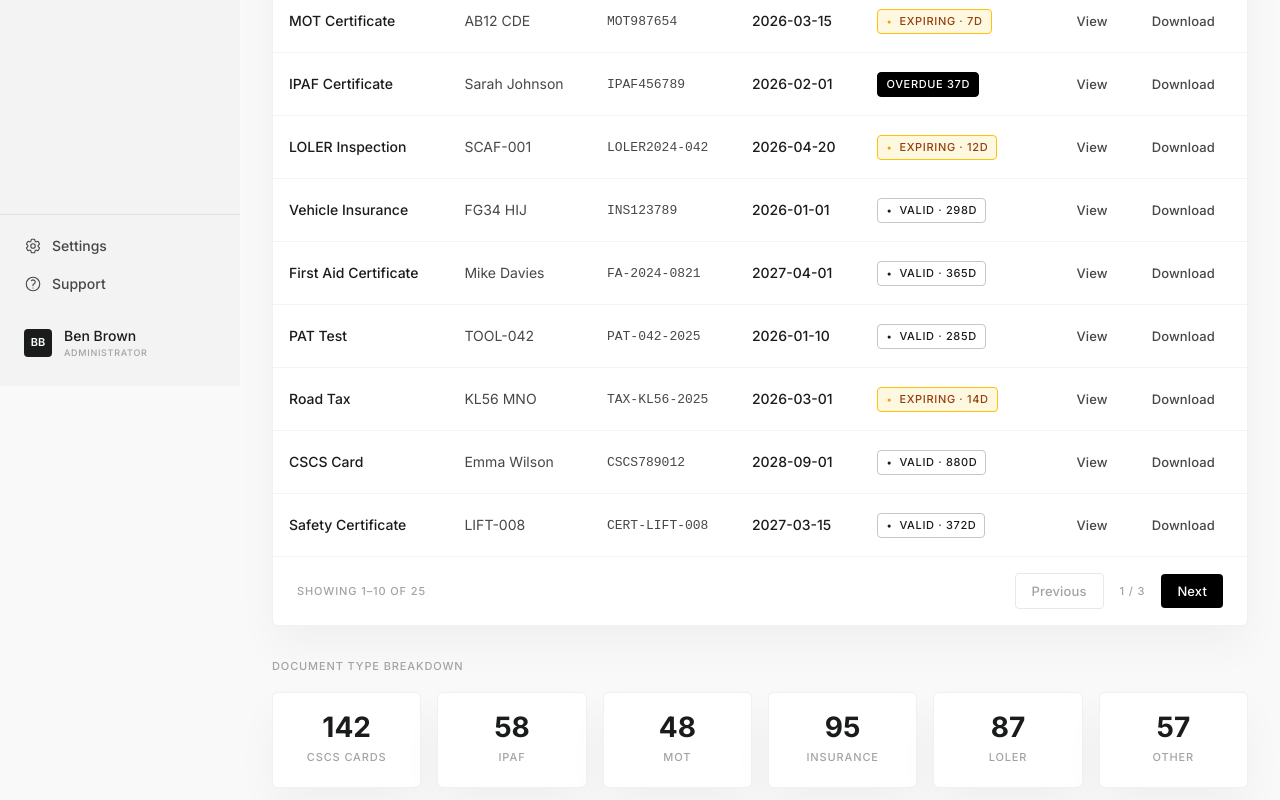
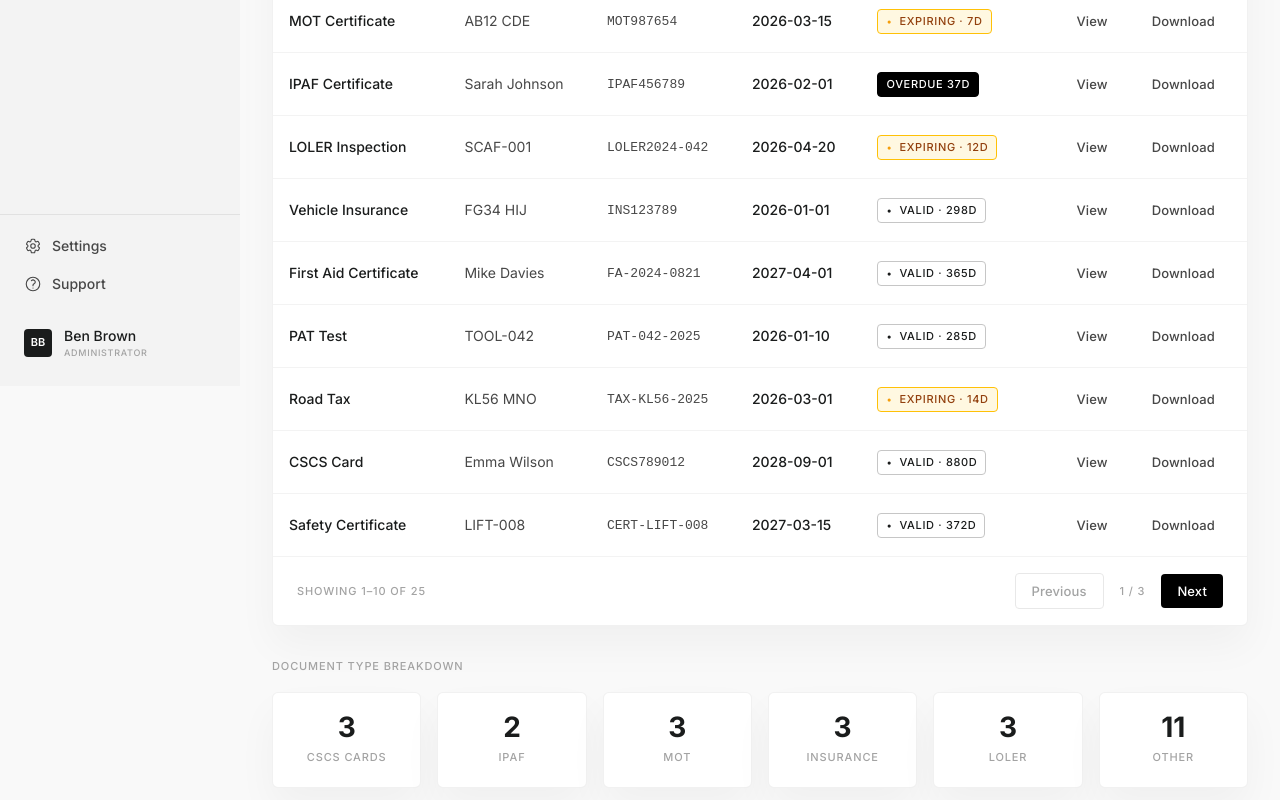
Before and after one commit to benjamingbrown064/hatsafe, a Next.js app: page /documents in a window 1280 px wide. Shown: the part 414-1214 px from the top of the page. Built offline with nearby package versions, Linux system fonts and the light colour scheme.

Commit message:
fix: documents breakdown tiles calculated from real data, not hardcoded

```diff
--- a/app/documents/page.tsx
+++ b/app/documents/page.tsx
@@ -34,13 +34,25 @@ const ALL_DOCUMENTS = [
 ];
 
 const PER_PAGE = 10;
+
+// Derive breakdown counts from actual data
+function countByKeyword(keyword: string) {
+  return ALL_DOCUMENTS.filter(d =>
+    d.title.toLowerCase().includes(keyword.toLowerCase())
+  ).length;
+}
+
 const breakdown = [
-  { name: 'CSCS CARDS', count: 142 },
-  { name: 'IPAF',        count: 58 },
-  { name: 'MOT',         count: 48 },
-  { name: 'INSURANCE',   count: 95 },
-  { name: 'LOLER',       count: 87 },
-  { name: 'OTHER',       count: 57 },
+  { name: 'CSCS CARDS', count: countByKeyword('cscs') },
+  { name: 'IPAF',        count: countByKeyword('ipaf') },
+  { name: 'MOT',         count: countByKeyword('mot') },
+  { name: 'INSURANCE',   count: countByKeyword('insurance') },
+  { name: 'LOLER',       count: countByKeyword('loler') },
+  { name: 'OTHER',       count: ALL_DOCUMENTS.filter(d =>
+      !['cscs','ipaf','mot','insurance','loler'].some(k =>
+        d.title.toLowerCase().includes(k)
+      )
+    ).length },
 ];
 
 function StatusBadge({ status, days }: { status: string; days: number }) {
```
